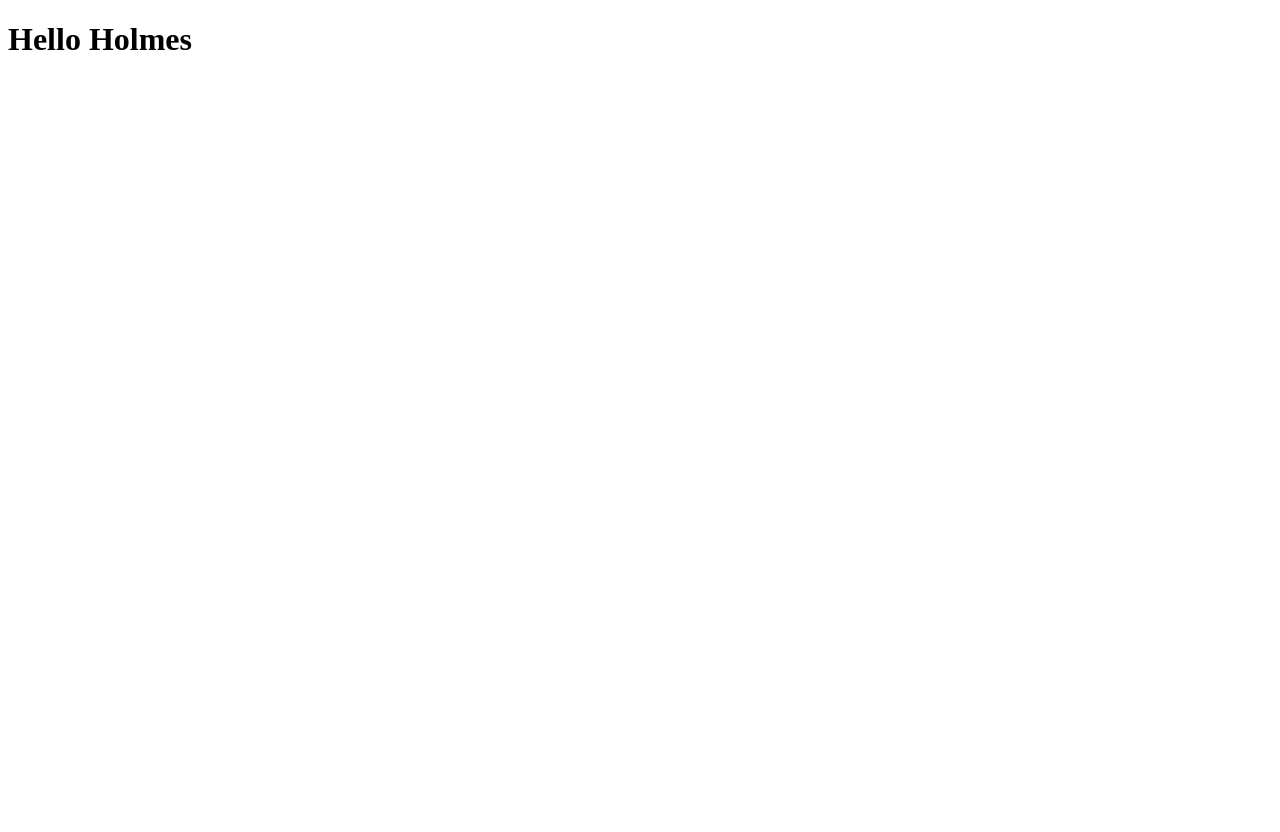
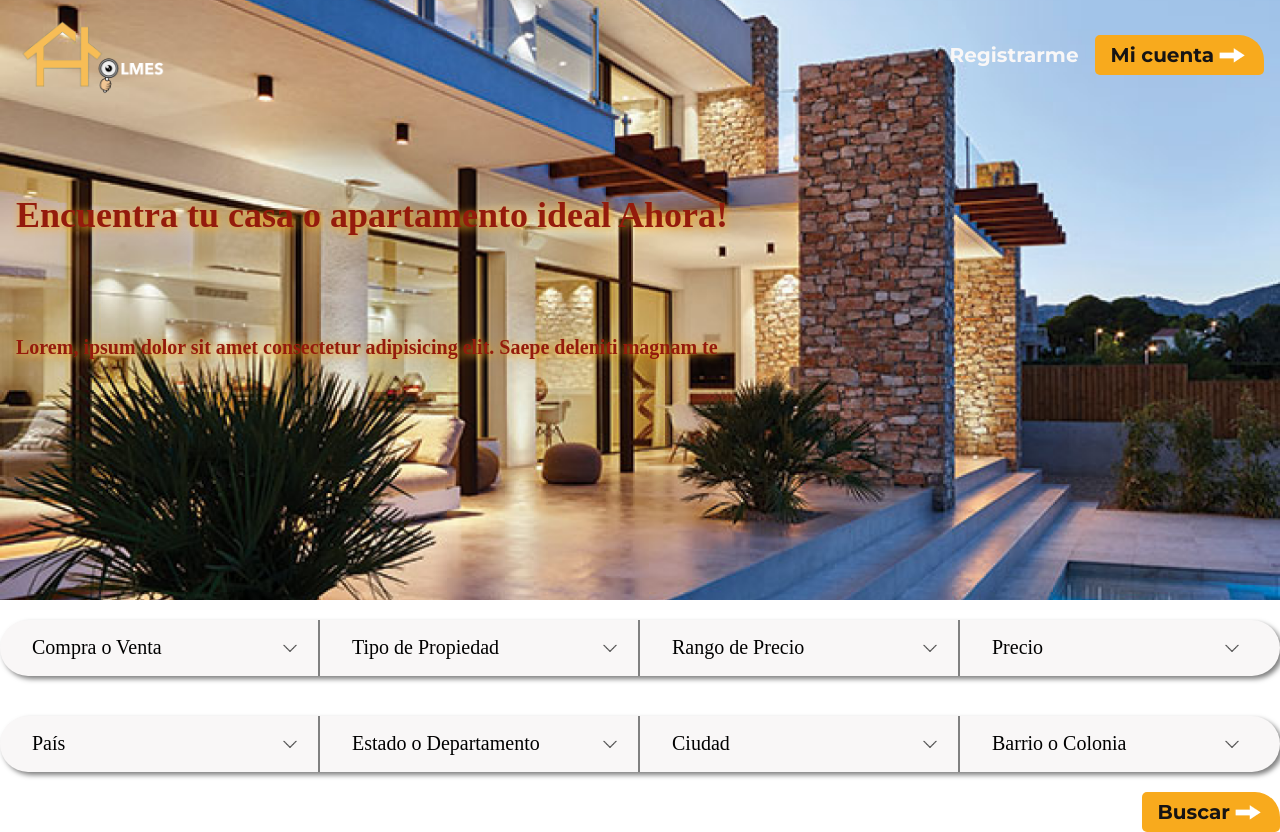
Before and after one commit to C5-HolmesTeam-FinalProject/holmes_front, a React app: page / in a window 1280 px wide. Before the commit the page ends 800 px from the top, so only its background shows below. Built offline with nearby package versions, Linux system fonts and the light colour scheme.

Commit message:
add Homepage

```diff
--- a/src/pages/Home.jsx
+++ b/src/pages/Home.jsx
@@ -1,9 +1,12 @@
 import React from 'react';
+import Cover from '../components/Cover';
+import Search from '../components/Search';
 
 const Home = () => (
-    <>
-        <h1>Hello Holmes</h1>
-    </>
-)
+  <>
+    <Cover />
+    <Search />
+  </>
+);
 
 export default Home;
```
